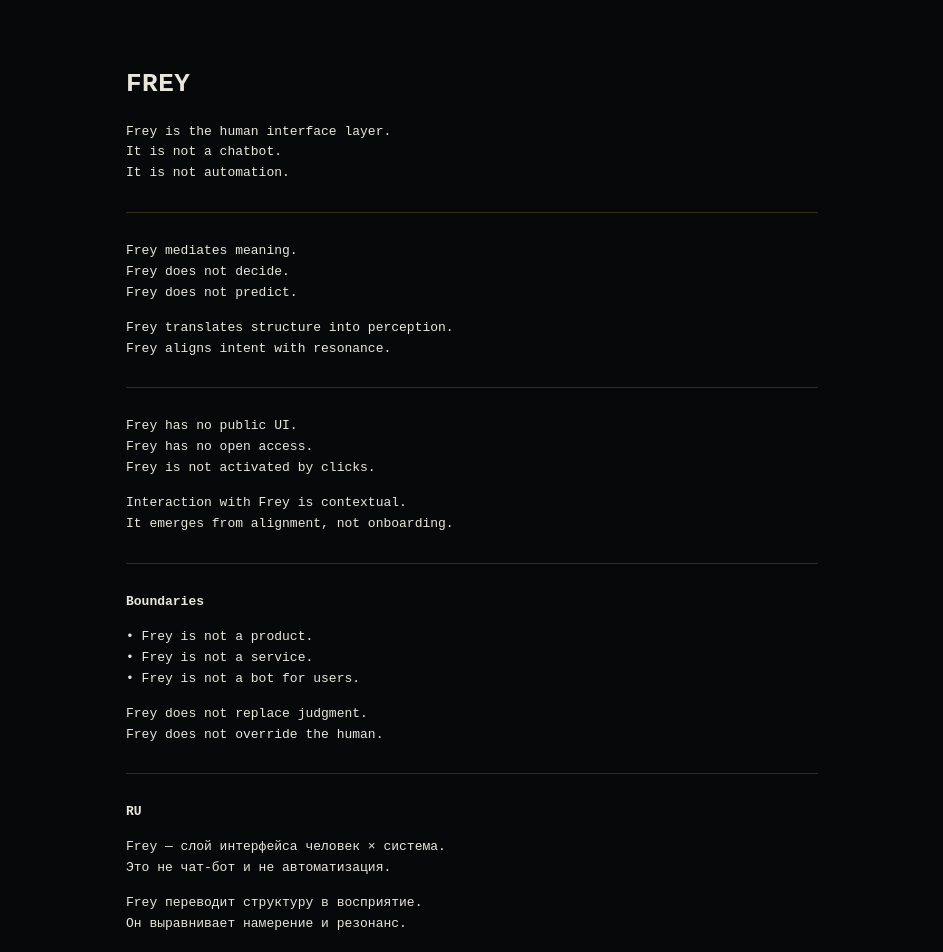
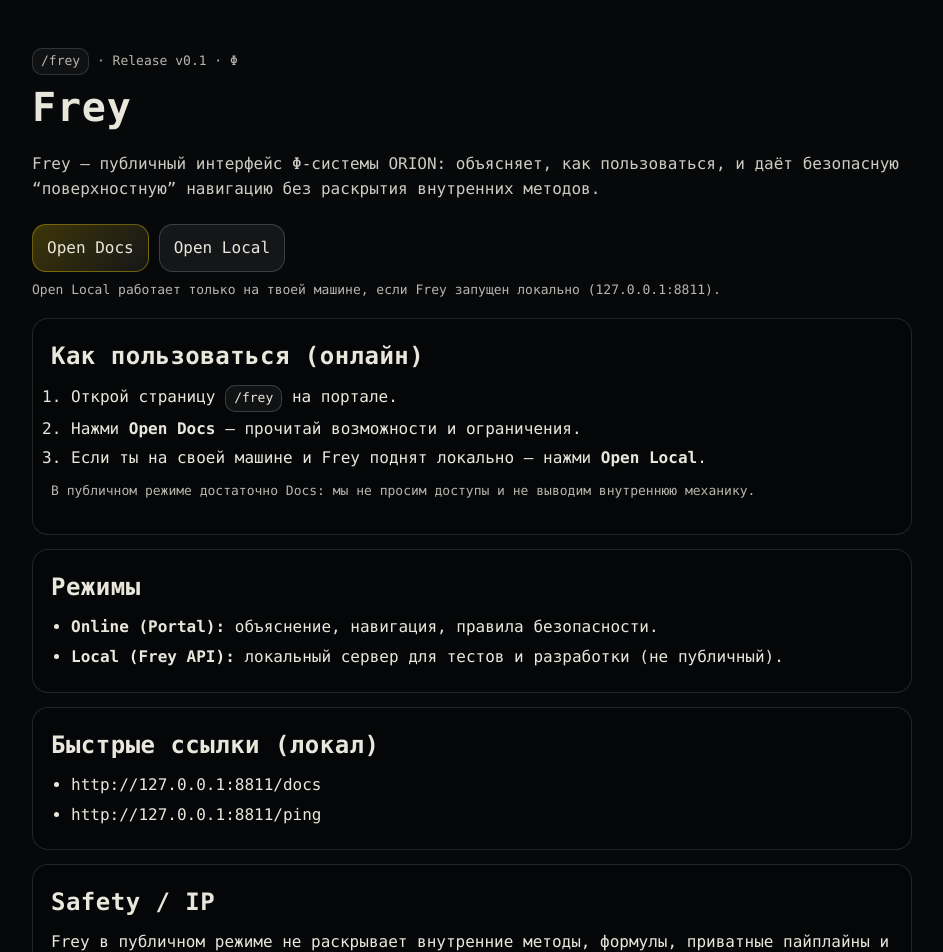
Before and after one commit to AiBhrigu/bhrigu-portal, a Next.js app: page /frey in a window 1280 px wide. Shown: the top 952 px of the page, without its empty margins (168-1111 px from the left). Built offline with nearby package versions, Linux system fonts and the light colour scheme.

Commit message:
Chore/frey release v0.1 portal (#12)
* chore(frey): add Release v0.1 portal page (/frey)

* chore(frey): portal /frey Release v0.1 (RU)

* chore: frey page v0.1 (js, no TS)

---------

Co-authored-by: Yulchiev A.Kh <СКОПИРОВАННЫЙ_NO_REPLY@users.noreply.github.com>

```diff
--- a/pages/frey.js
+++ b/pages/frey.js
@@ -1,84 +1,129 @@
+import Head from "next/head";
+
 export default function Frey() {
+  const box = { maxWidth: 920, margin: "0 auto", padding: "48px 20px", lineHeight: 1.6 };
+  const h1 = { fontSize: "40px", margin: "0 0 12px 0" };
+  const lead = { opacity: 0.88, margin: "0 0 22px 0" };
+  const card = {
+    border: "1px solid rgba(255,255,255,0.12)",
+    borderRadius: 16,
+    padding: 18,
+    margin: "14px 0",
+    background: "rgba(0,0,0,0.25)",
+  };
+  const kbd = {
+    fontFamily: "ui-monospace, SFMono-Regular, Menlo, Monaco, Consolas, monospace",
+    fontSize: 13,
+    padding: "2px 8px",
+    borderRadius: 10,
+    border: "1px solid rgba(255,255,255,0.18)",
+    background: "rgba(255,255,255,0.05)",
+    display: "inline-block",
+  };
+  const btn = {
+    display: "inline-flex",
+    alignItems: "center",
+    justifyContent: "center",
+    gap: 10,
+    padding: "10px 14px",
+    borderRadius: 14,
+    border: "1px solid rgba(255,255,255,0.18)",
+    textDecoration: "none",
+    background: "rgba(255,255,255,0.06)",
+    marginRight: 10,
+  };
+  const btnPrimary = {
+    ...btn,
+    background: "linear-gradient(135deg, rgba(255,215,0,0.22), rgba(255,255,255,0.06))",
+    border: "1px solid rgba(255,215,0,0.35)",
+  };
+  const small = { opacity: 0.78, fontSize: 13 };
+
   return (
-    <main style={{ padding: "4rem", fontFamily: "monospace", lineHeight: "1.6", maxWidth: "820px" }}>
-      <h1>FREY</h1>
+    <>
+      <Head>
+        <title>Frey · Release v0.1</title>
+        <meta
+          name="description"
+          content="Frey — публичный интерфейс Φ-системы ORION (портал / локал), Release v0.1"
+        />
+      </Head>
 
-      <p>
-        Frey is the human interface layer.<br />
-        It is not a chatbot.<br />
-        It is not automation.
-      </p>
+      <main style={box}>
+        <div style={{ marginBottom: 18 }}>
+          <div style={small}>
+            <span style={kbd}>/frey</span> · Release v0.1 · Φ
+          </div>
+          <h1 style={h1}>Frey</h1>
+          <p style={lead}>
+            Frey — публичный интерфейс Φ-системы ORION: объясняет, как пользоваться,
+            и даёт безопасную “поверхностную” навигацию без раскрытия внутренних методов.
+          </p>
 
-      <hr />
+          <div style={{ marginTop: 12 }}>
+            <a href="#docs" style={btnPrimary}>Open Docs</a>
+            <a
+              href="http://127.0.0.1:8811/docs"
+              target="_blank"
+              rel="noreferrer"
+              style={btn}
+            >
+              Open Local
+            </a>
+            <div style={{ ...small, marginTop: 8 }}>
+              Open Local работает только на твоей машине, если Frey запущен локально (127.0.0.1:8811).
+            </div>
+          </div>
+        </div>
 
-      <p>
-        Frey mediates meaning.<br />
-        Frey does not decide.<br />
-        Frey does not predict.
-      </p>
+        <section id="docs" style={card}>
+          <h2 style={{ margin: "0 0 8px 0" }}>Как пользоваться (онлайн)</h2>
+          <ol style={{ margin: 0, paddingLeft: 20 }}>
+            <li>Открой страницу <span style={kbd}>/frey</span> на портале.</li>
+            <li>Нажми <b>Open Docs</b> — прочитай возможности и ограничения.</li>
+            <li>Если ты на своей машине и Frey поднят локально — нажми <b>Open Local</b>.</li>
+          </ol>
+          <p style={{ ...small, marginTop: 10 }}>
+            В публичном режиме достаточно Docs: мы не просим доступы и не выводим внутреннюю механику.
+          </p>
+        </section>
 
-      <p>
-        Frey translates structure into perception.<br />
-        Frey aligns intent with resonance.
-      </p>
+        <section style={card}>
+          <h2 style={{ margin: "0 0 8px 0" }}>Режимы</h2>
+          <ul style={{ margin: 0, paddingLeft: 20 }}>
+            <li><b>Online (Portal):</b> объяснение, навигация, правила безопасности.</li>
+            <li><b>Local (Frey API):</b> локальный сервер для тестов и разработки (не публичный).</li>
+          </ul>
+        </section>
 
-      <hr />
+        <section style={card}>
+          <h2 style={{ margin: "0 0 8px 0" }}>Быстрые ссылки (локал)</h2>
+          <ul style={{ margin: 0, paddingLeft: 20 }}>
+            <li>
+              <a href="http://127.0.0.1:8811/docs" target="_blank" rel="noreferrer">
+                http://127.0.0.1:8811/docs
+              </a>
+            </li>
+            <li>
+              <a href="http://127.0.0.1:8811/ping" target="_blank" rel="noreferrer">
+                http://127.0.0.1:8811/ping
+              </a>
+            </li>
+          </ul>
+        </section>
 
-      <p>
-        Frey has no public UI.<br />
-        Frey has no open access.<br />
-        Frey is not activated by clicks.
-      </p>
+        <section style={card}>
+          <h2 style={{ margin: "0 0 8px 0" }}>Safety / IP</h2>
+          <p style={{ margin: 0 }}>
+            Frey в публичном режиме не раскрывает внутренние методы, формулы, приватные пайплайны и патентные детали.
+            Любые запросы “как именно это считается” — RED и получают безопасный отказ/фоллбек.
+          </p>
+        </section>
 
-      <p>
-        Interaction with Frey is contextual.<br />
-        It emerges from alignment, not onboarding.
-      </p>
-
-      <hr />
-
-      <p><strong>Boundaries</strong></p>
-
-      <p>
-        • Frey is not a product.<br />
-        • Frey is not a service.<br />
-        • Frey is not a bot for users.
-      </p>
-
-      <p>
-        Frey does not replace judgment.<br />
-        Frey does not override the human.
-      </p>
-
-      <hr />
-
-      <p><strong>RU</strong></p>
-
-      <p>
-        Frey — слой интерфейса человек × система.<br />
-        Это не чат-бот и не автоматизация.
-      </p>
-
-      <p>
-        Frey переводит структуру в восприятие.<br />
-        Он выравнивает намерение и резонанс.
-      </p>
-
-      <p>
-        У Frey нет публичного интерфейса.<br />
-        Нет открытого доступа.<br />
-        Нет активации по клику.
-      </p>
-
-      <p>
-        Взаимодействие с Frey контекстно.<br />
-        Оно возникает из выравнивания, а не из онбординга.
-      </p>
-
-      <p>
-        Frey не заменяет решение человека.<br />
-        Frey не обладает властью.
-      </p>
-    </main>
+        <div style={{ ...small, marginTop: 18 }}>
+          /api на портале остаётся выключен (410/404). Публичная поверхность — только навигация и правила.
+        </div>
+      </main>
+    </>
   );
 }
```
